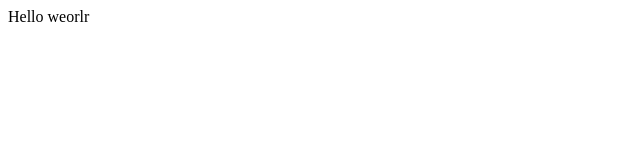
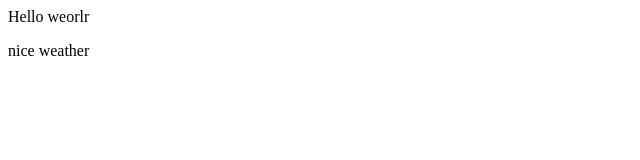
Before and after one commit to kartik27b/learninggithub, a plain HTML site: page index.html in a window 1280 px wide. Shown: the full height of the page, 0-640 px from the left. Drawn offline with Linux system fonts and the light colour scheme.

Commit message:
added weather data

```diff
--- a/index.html
+++ b/index.html
@@ -1,5 +1,6 @@
 <html>
   <body>
     Hello weorlr
+    <p>nice weather</p>
   </body>
 </html>
```
